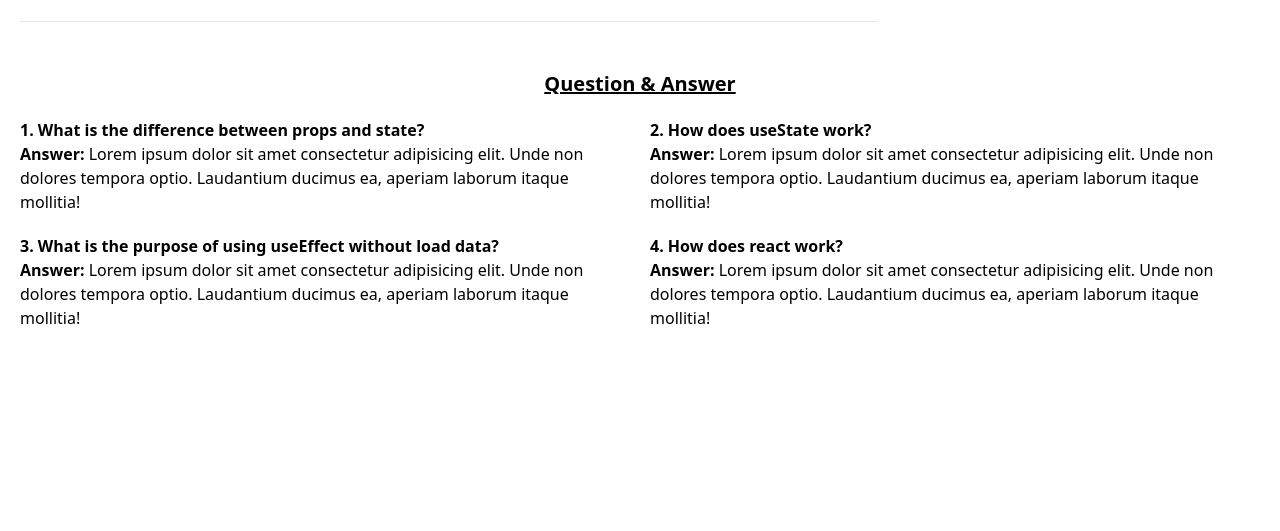
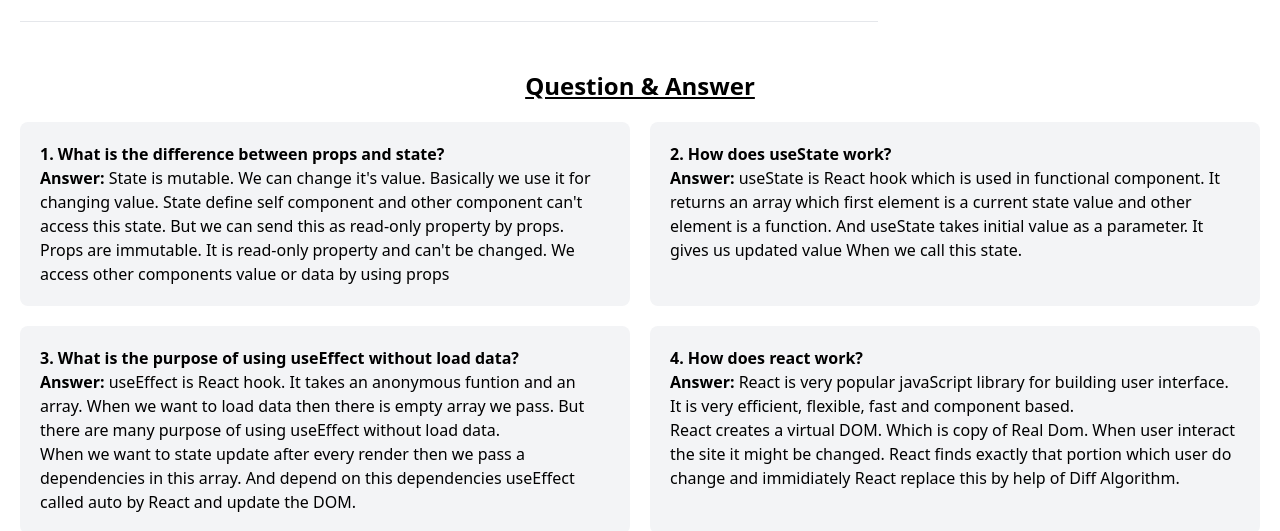
Before and after one commit to Bayshakhe/knowledge-cafe, a React (Vite) app: page / in a window 1280 px wide. Shown: the part 3636-4167 px from the top of the page. Before the commit the page ends 3966 px from the top, so only its background shows below. Built offline with nearby package versions, Linux system fonts and the light colour scheme.

Commit message:
Answers all the questins

```diff
--- a/src/components/Answers/Answers.jsx
+++ b/src/components/Answers/Answers.jsx
@@ -3,25 +3,28 @@ import React from "react";
 const Answers = () => {
   return (
     <div>
-      <h2 className="text-center font-bold text-xl m-5 underline">
+      <h2 className="text-center font-bold text-2xl m-5 underline">
         Question & Answer
       </h2>
       <div className="grid grid-cols-1 md:grid-cols-2 gap-5">
-        <div>
+        <div className="bg-gray-100 p-5 rounded-lg">
           <h4 className="font-bold">1. What is the difference between props and state?</h4>
-          <p><strong>Answer:</strong> Lorem ipsum dolor sit amet consectetur adipisicing elit. Unde non dolores tempora optio. Laudantium ducimus ea, aperiam laborum itaque mollitia!</p>
+          <p><strong>Answer: </strong>State is mutable. We can change it's value. Basically we use it for changing value. State define self component and other component can't access this state. But we can send this as read-only property by props. <br />
+          Props are immutable. It is read-only property and can't be changed. We access other components value or data by using props</p>
         </div>
-        <div>
+        <div className="bg-gray-100 p-5 rounded-lg">
           <h4 className="font-bold">2. How does useState work?</h4>
-          <p><strong>Answer:</strong> Lorem ipsum dolor sit amet consectetur adipisicing elit. Unde non dolores tempora optio. Laudantium ducimus ea, aperiam laborum itaque mollitia!</p>
+          <p><strong>Answer:</strong> useState is React hook which is used in functional component. It returns an array which first element is a current state value and other element is a function. And useState takes initial value as a parameter. It gives us updated value When we call this state.</p>
         </div>
-        <div>
+        <div className="bg-gray-100 p-5 rounded-lg">
           <h4 className="font-bold">3. What is the purpose of using useEffect without load data?</h4>
-          <p><strong>Answer:</strong> Lorem ipsum dolor sit amet consectetur adipisicing elit. Unde non dolores tempora optio. Laudantium ducimus ea, aperiam laborum itaque mollitia!</p>
+          <p><strong>Answer:</strong> useEffect is React hook. It takes an anonymous funtion and an array. When we want to load data then there is empty array we pass. But there are many purpose of using useEffect without load data. <br />
+          When we want to state update after every render then we pass a dependencies in this array. And depend on this dependencies useEffect called auto by React and update the DOM.</p>
         </div>
-        <div>
+        <div className="bg-gray-100 p-5 rounded-lg">
           <h4 className="font-bold">4. How does react work?</h4>
-          <p><strong>Answer:</strong> Lorem ipsum dolor sit amet consectetur adipisicing elit. Unde non dolores tempora optio. Laudantium ducimus ea, aperiam laborum itaque mollitia!</p>
+          <p><strong>Answer:</strong> React is very popular javaScript library for building user interface. It is very efficient, flexible, fast and component based. <br />
+          React creates a virtual DOM. Which is copy of Real Dom. When user interact the site it might be changed. React finds exactly that portion which user do change and immidiately React replace this by help of Diff Algorithm.</p>
         </div>
       </div>
     </div>
```
